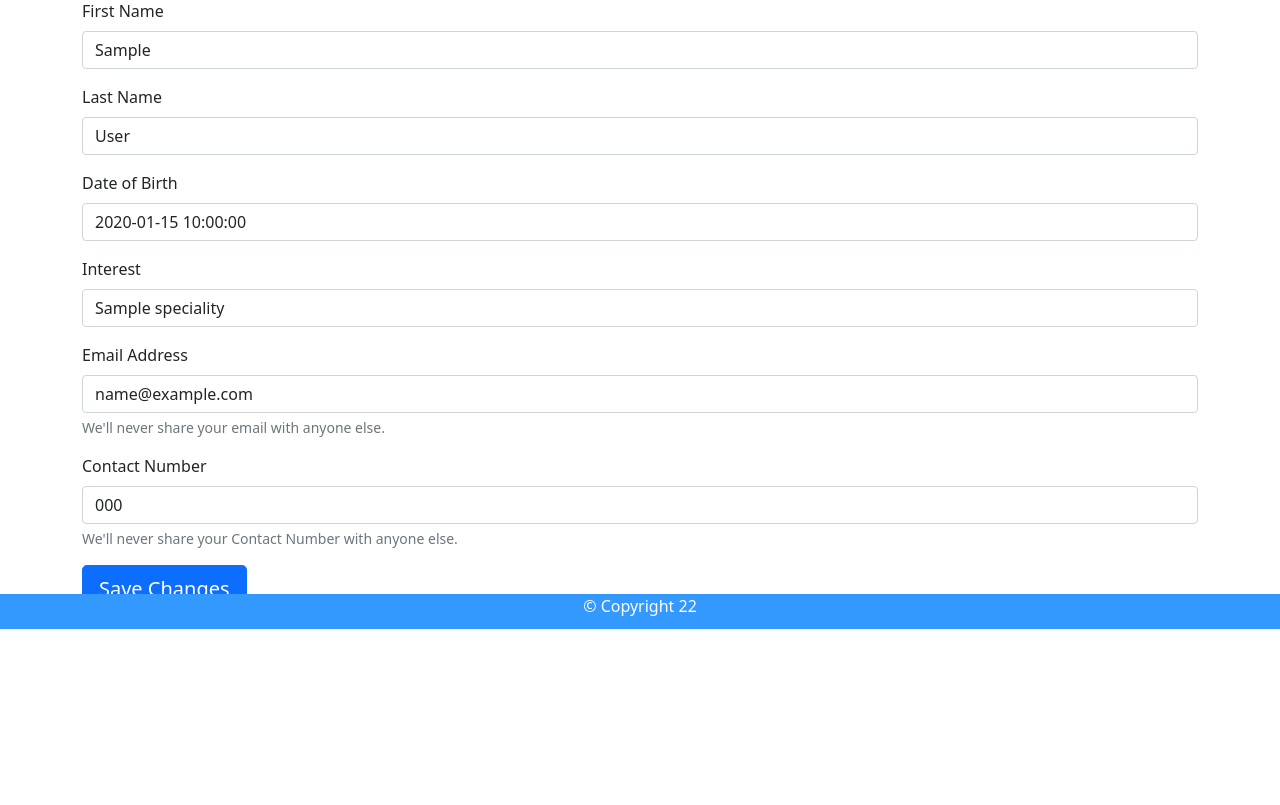
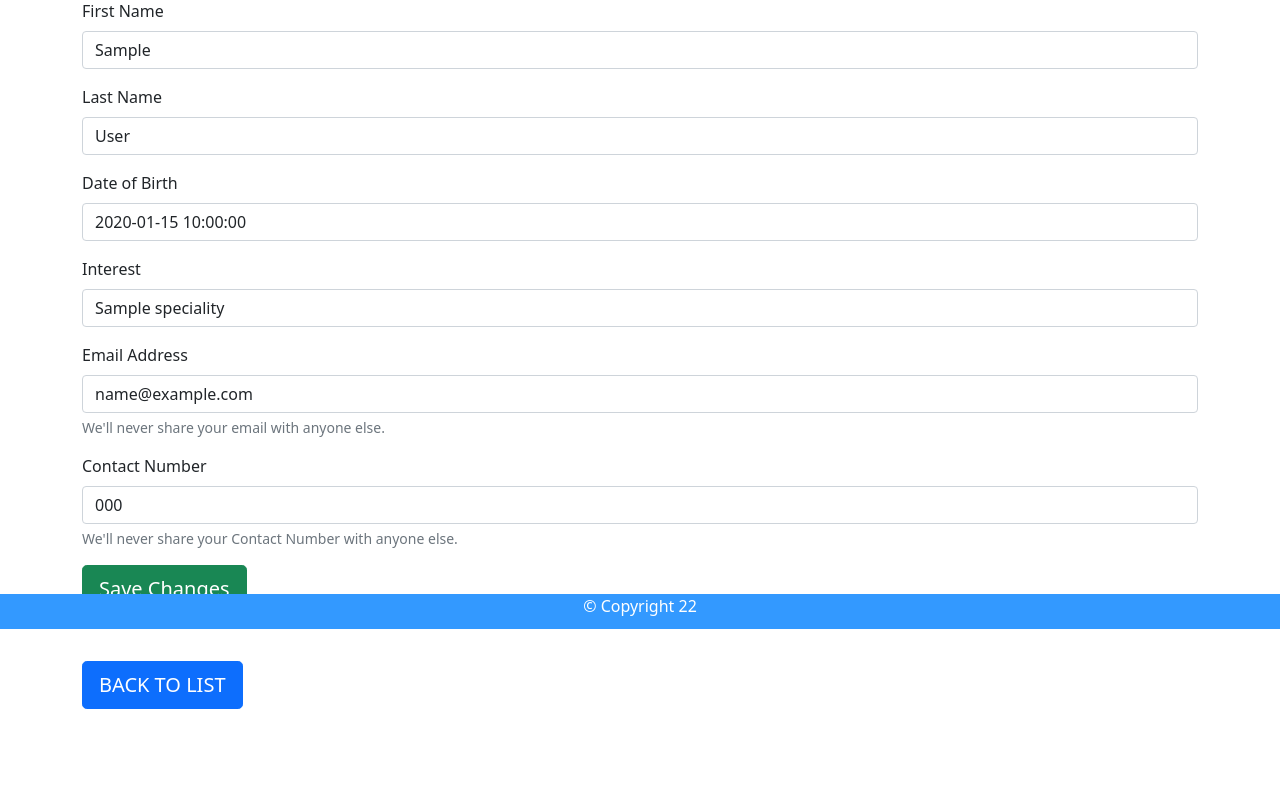
Before and after one commit to ExtraAccountForPractice/attendance, a PHP site: page /phpmail/edit.php?id=1 in a window 1280 px wide. Shown: the part 171-976 px from the top of the page. Before the commit the page ends 800 px from the top, so only its background shows below. Run offline with PHP 8.4, Linux system fonts and the light colour scheme; tables that the repository leaves empty or names only in its code hold one stand-in row (values such as "Sample post").

Commit message:
Update edit.php

```diff
--- a/edit.php
+++ b/edit.php
@@ -67,8 +67,12 @@
                     <input type="number" class="form-control" id="phone" aria-describedby="phoneHelp" name="phoneHelp" value="<?php echo $r['contactnumber'];?>" required>
                     <div id="phoneHelp" class="form-text">We'll never share your Contact Number with anyone else.</div>
                 </div>
-                <button onclick="return confirm('Are you Sure you want to continue to Update this Record?');" type="submit" class="btn btn-primary btn-lg btn-block" name="submit" >Save Changes</button>
+                <button onclick="return confirm('Are you Sure you want to continue to Update this Record?');" type="submit" class="btn btn-success btn-lg btn-block" name="submit" >Save Changes</button>
                 </div>
+        </form>
+        <br><br>
+        <form method="post" action="viewrecords.php">
+        <button onclick="return confirm('Are you Sure you want to go back to RECORD LIST?');" class="btn btn-primary btn-lg btn-block">BACK TO LIST</button>
         </form>
 
 <?php
```
